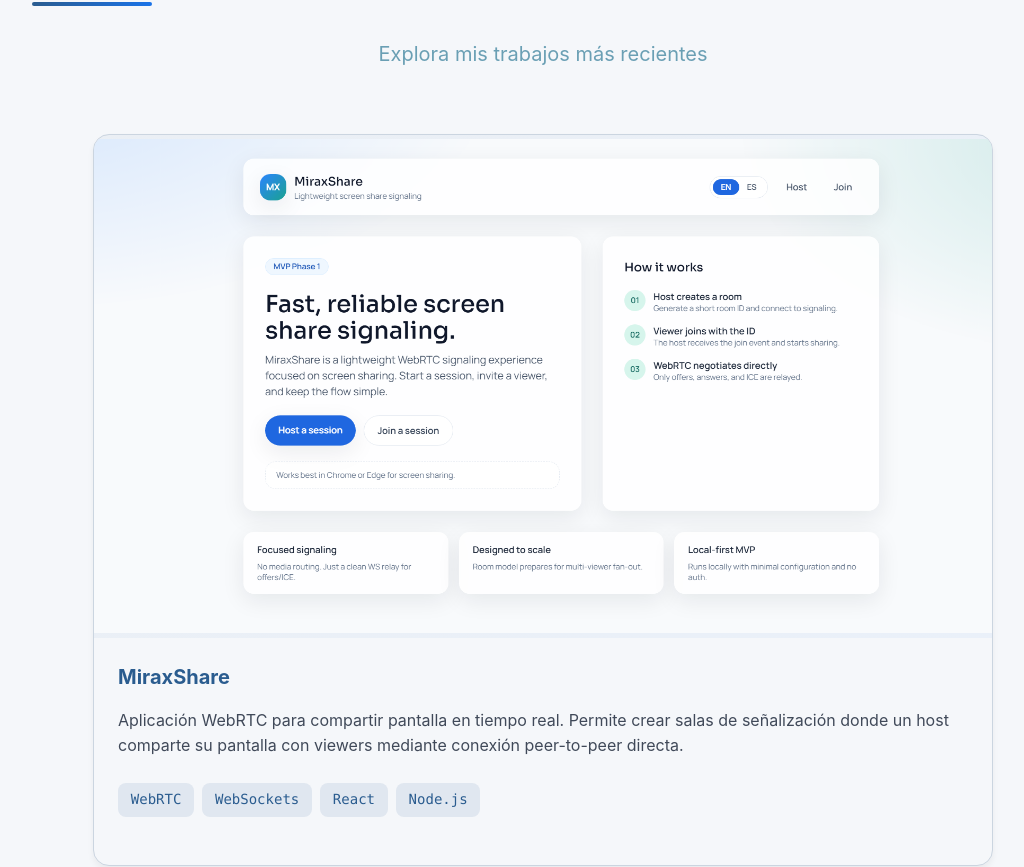
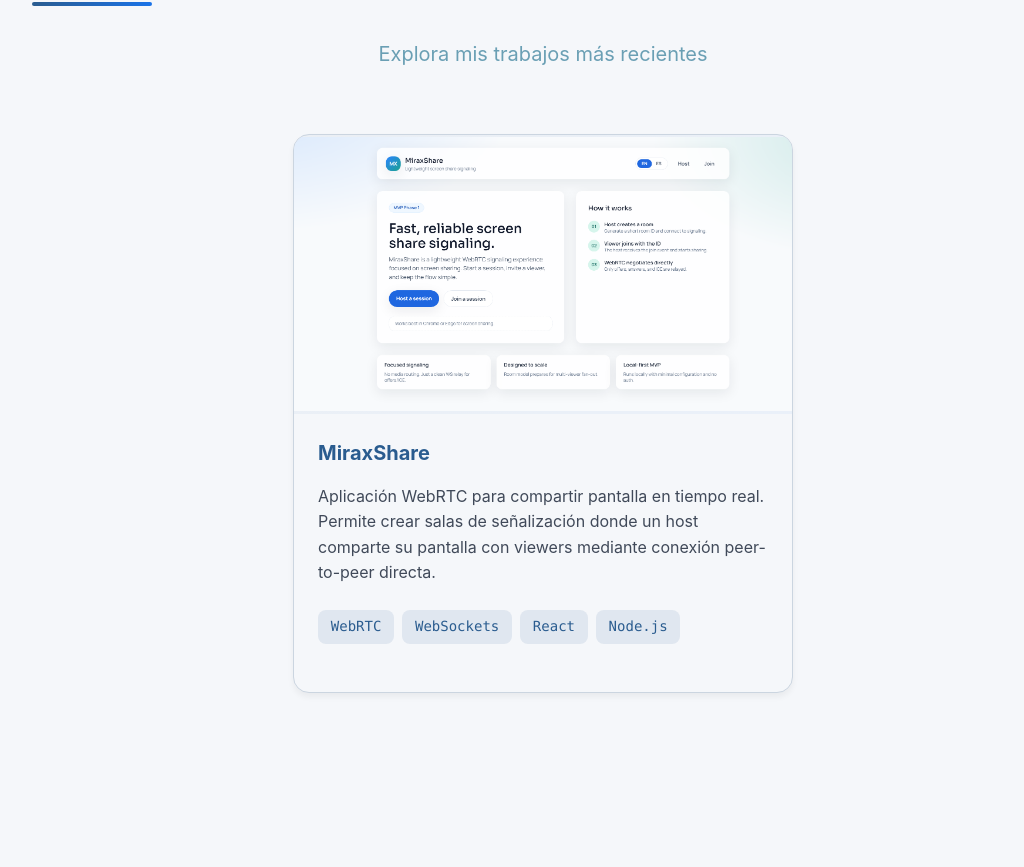
Before and after one commit to Jhony445/my-portfolio, a React (Create React App) app: page / in a window 1280 px wide. Shown: the part 2718-3585 px from the top of the page, without its empty margins (97-1121 px from the left). Built offline with nearby package versions, Linux system fonts and the light colour scheme.

Commit message:
feat: Add base styling for the Projects section, including responsive adjustments for various screen sizes.

```diff
--- a/src/styles/Projects.module.css
+++ b/src/styles/Projects.module.css
@@ -55,7 +55,7 @@
     justify-content: center;
     align-items: center;
     margin-top: 3rem;
-    max-width: 900px;
+    max-width: 500px;
     margin-left: auto;
     margin-right: auto;
 }
@@ -75,7 +75,7 @@
     }
 
     .projectsGrid {
-        max-width: 1000px;
+        max-width: 600px;
         margin-top: 4rem;
     }
 }
```
